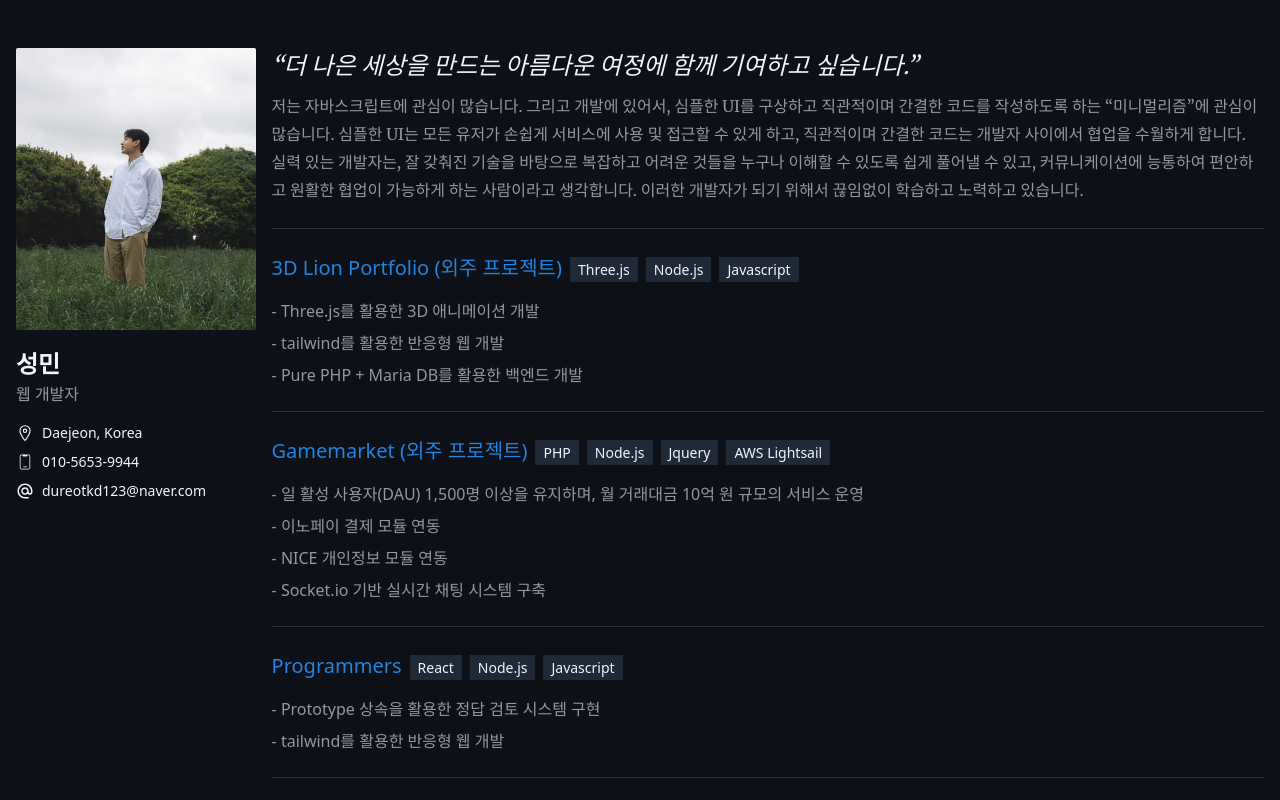
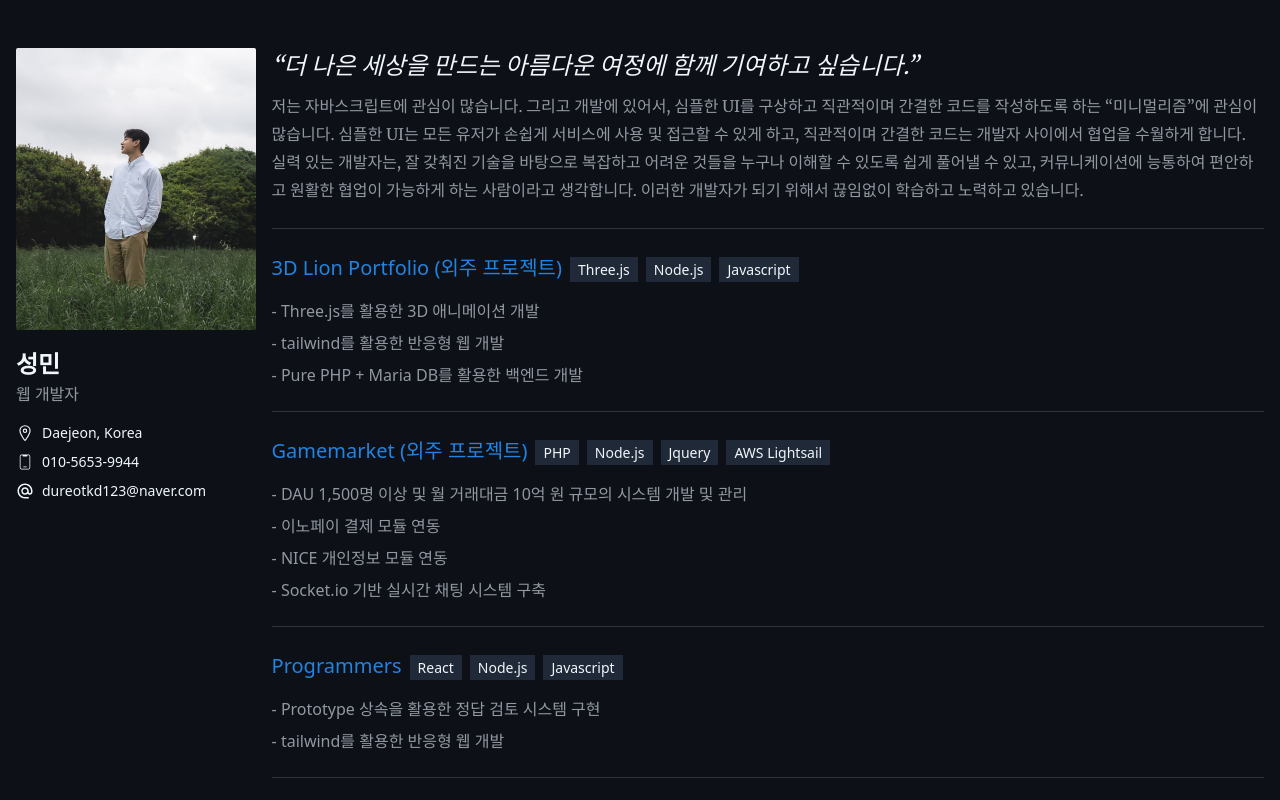
Before and after one commit to dureotkd/sungmin.me, a Next.js app: page / in a window 1280 px wide. Shown: the top 800 px of the page. Built offline with nearby package versions, Linux system fonts and the light colour scheme.

Commit message:
외주 추가

```diff
--- a/src/app/main.tsx
+++ b/src/app/main.tsx
@@ -41,7 +41,7 @@ export default function Main() {
       title: "Gamemarket (외주 프로젝트)",
       link: "https://gamemarket.kr",
       descriptions: [
-        "일 활성 사용자(DAU) 1,500명 이상을 유지하며, 월 거래대금 10억 원 규모의 서비스 운영",
+        "DAU 1,500명 이상 및 월 거래대금 10억 원 규모의 시스템 개발 및 관리",
         "이노페이 결제 모듈 연동",
         "NICE 개인정보 모듈 연동",
         "Socket.io 기반 실시간 채팅 시스템 구축",
```
